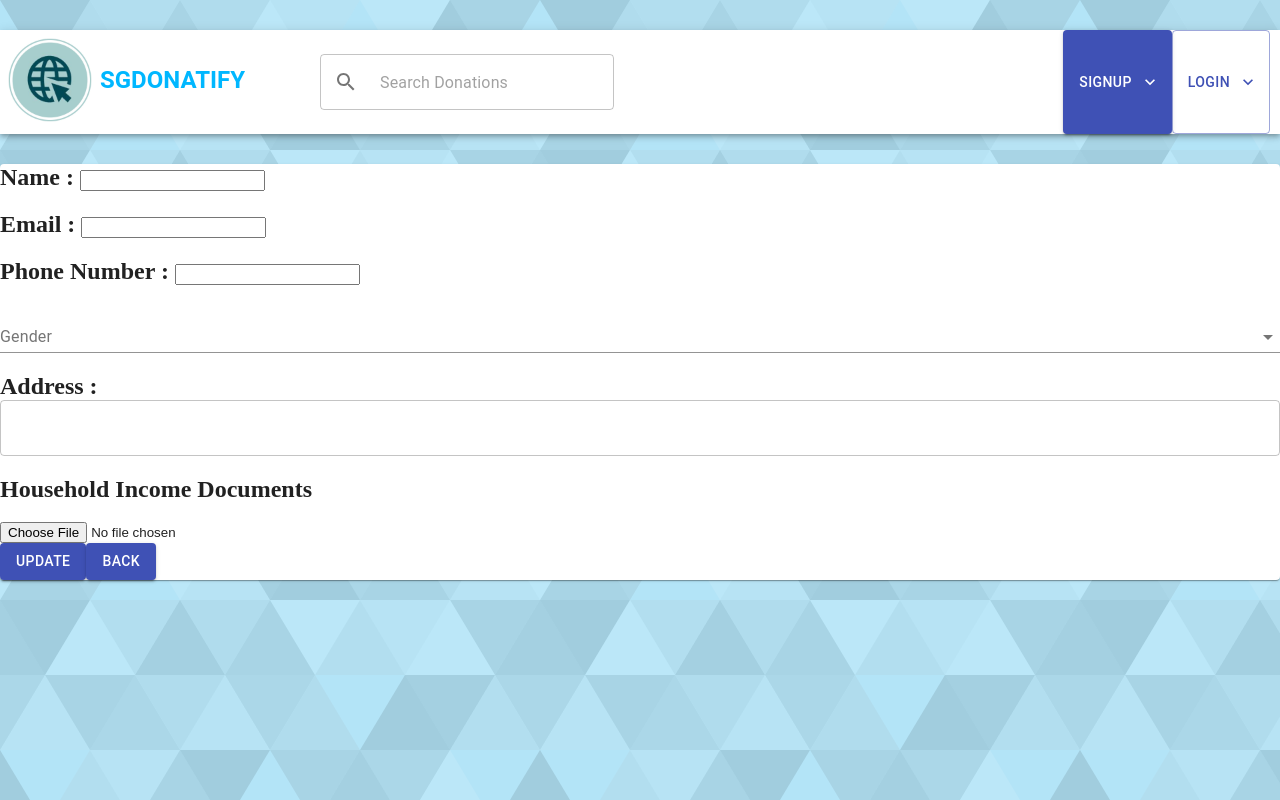
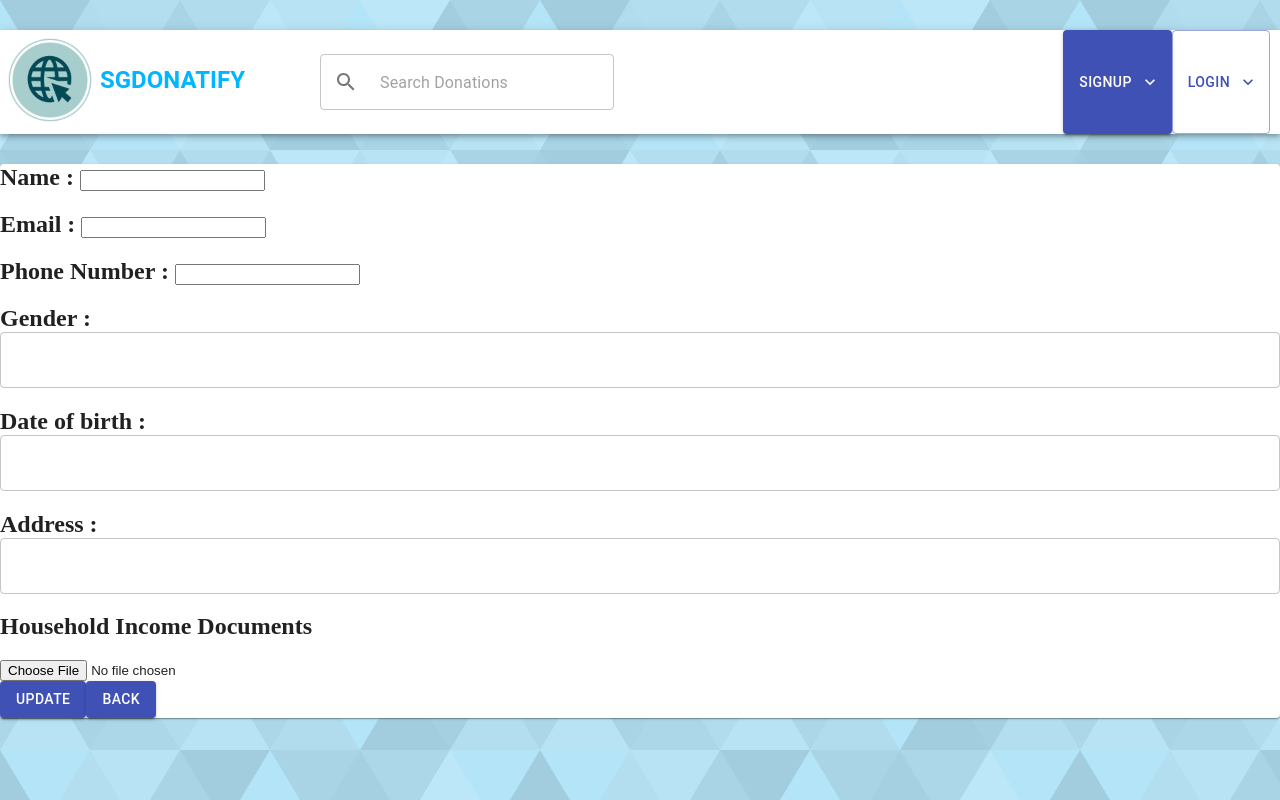
Before and after one commit to kevkh/SGDonatify, a React (Create React App) app in the folder client/: page /donateeProfile/1 in a window 1280 px wide. Built offline with nearby package versions, Linux system fonts and the light colour scheme; no server answers.

Commit message:
Revert "Edit donatee profile update"
This reverts commit 55cf66de6e9d7378d0e11750b021d492010c4d8f.

```diff
--- a/client/package.json
+++ b/client/package.json
@@ -11,14 +11,12 @@
     "@material-ui/core": "^4.12.3",
     "@material-ui/icons": "^4.11.2",
     "@mui/icons-material": "^5.0.4",
-    "@mui/lab": "^5.0.0-alpha.74",
     "@mui/material": "^5.0.4",
     "@testing-library/jest-dom": "^5.14.1",
     "@testing-library/react": "^11.2.7",
     "@testing-library/user-event": "^12.8.3",
     "apexcharts": "^3.29.0",
     "axios": "^0.22.0",
-    "date-fns": "^2.28.0",
     "emailjs-com": "^3.2.0",
     "google-map-react": "^2.1.10",
     "jwt-decode": "^3.1.2",
--- a/client/src/components/Pages/EditDonateeProfile.js
+++ b/client/src/components/Pages/EditDonateeProfile.js
@@ -3,12 +3,9 @@ import { updateProfile } from '../../actions/donateeAuth'
 import { useParams, Link, useHistory } from 'react-router-dom'
 import { useDispatch } from 'react-redux'
 import axios from 'axios'
+import { Paper, Button, TextField } from "@material-ui/core";
 import FileBase from "react-file-base64";
 import useStyles from "./styles";
-import AdapterDateFns from '@mui/lab/AdapterDateFns';
-import LocalizationProvider from '@mui/lab/LocalizationProvider';
-import { TextField, Button, Typography, Paper, FormControl, MenuItem, Select, InputLabel } from "@material-ui/core";
-import { DatePicker } from '@mui/lab';
 
 export const EditDonateeProfile = () => {
 
@@ -28,7 +25,6 @@ export const EditDonateeProfile = () => {
     const [postData, setPostData] = useState({
         income_docs: ""
    })
-
 
     const [Name, setName] = useState('')
     const [Email, setEmail] = useState('')
@@ -74,7 +70,7 @@ export const EditDonateeProfile = () => {
     };
 
     const handleChangeDOB = (e) => {
-        //e.preventDefault();
+        e.preventDefault();
         setDOB(e.target.value);
         dob = e.target.value
         donateeProfile.dob = dob
@@ -109,7 +105,6 @@ export const EditDonateeProfile = () => {
     };
 
     return (
-
         <div>
             <Paper>
                 <form >
@@ -137,48 +132,21 @@ export const EditDonateeProfile = () => {
                                 value={donateeProfile.phoneNumber}
                                 required
                             /></h2>
-                            {/* <h2> Gender : <TextField
+                            <h2> Gender : <TextField
                                 name="gender"
                                 variant="outlined"
                                 fullWidth
                                 value={donateeProfile.gender}
                                 onChange={handleChangeGender}
-                            /></h2> */}
+                            /></h2>
 
-                            <FormControl fullWidth>
-                            <InputLabel id="demo-simple-select-label">Gender</InputLabel>
-                            <Select
-                                labelId="demo-simple-select-label"
-                                id="demo-simple-select"
-                                value={donateeProfile.gender}
-                                label="Gender"
-                                onChange={handleChangeGender}
-                            >
-                                <MenuItem value={"Male"}>Male</MenuItem>
-                                <MenuItem value={"Female"}>Female</MenuItem>
-
-                            </Select>
-                            </FormControl>
-
-                            {/* <h2> Date of birth : <TextField
+                            <h2> Date of birth : <TextField
                                 name="dob"
                                 variant="outlined"
                                 fullWidth
                                 value={donateeProfile.dob}
                                 onChange={handleChangeDOB}
-                            /></h2> */}
-
-                            {/* Date Picker */}
-                            <LocalizationProvider dateAdapter={AdapterDateFns}>
-                            <DatePicker
-                                label="Pick a date"
-                                value={donateeProfile.dob}
-                                onChange={
-                                handleChangeDOB
-                                }
-                                renderInput={(params) => <TextField {...params} />}
-                            />
-                            </LocalizationProvider>
+                            /></h2>
 
                             <h2> Address : <TextField
                                 name="address"
```
Also changed, not shown: 2 other files (tests, documents, lock files or other folders).
